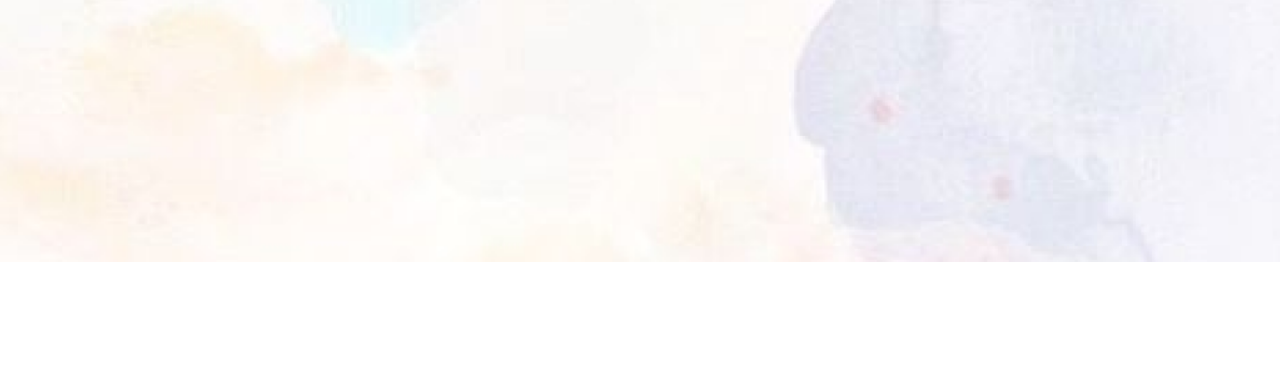
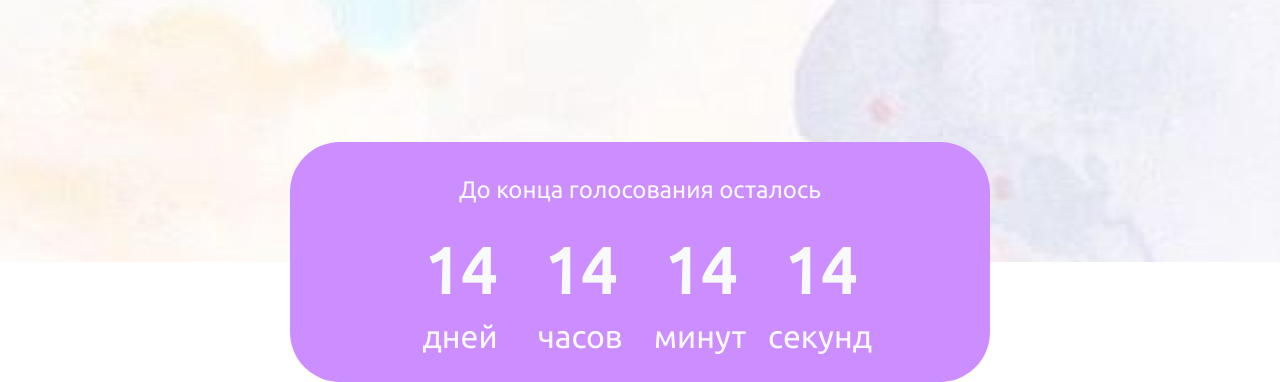
Before and after one commit to ast21/gender-party, a React app: page / in a window 1280 px wide. Shown: the part 538-920 px from the top of the page. Before the commit the page ends 800 px from the top, so only its background shows below. Built offline with nearby package versions, Linux system fonts and the light colour scheme.

Commit message:
feat: add timer

```diff
--- a/src/scss/app.scss
+++ b/src/scss/app.scss
@@ -13,6 +13,65 @@ html, body, #root {
 
   display: flex;
   align-items: center;
+
+  position: relative;
+
+  > .timer {
+    position: absolute;
+    padding: 30px;
+    color: $light;
+
+    left:0;
+    right:0;
+    margin-left: auto;
+    margin-right: auto;
+    bottom: 0;
+    margin-bottom: -120px;
+
+    width: 700px;
+    height: 240px;
+    background-color: $primary;
+    border-radius: 50px;
+
+    text-align: center;
+
+    display: flex;
+    flex-direction: column;
+    justify-content: space-between;
+
+    > .title {
+      font-size: 24px;
+    }
+
+    > .cells {
+      display: grid;
+      grid-template-columns: 25% 25% 25% 25%;
+      grid-template-rows: auto;
+
+      //display: flex;
+      //justify-content: space-between;
+      margin-left: 80px;
+      margin-right: 80px;
+
+      > div {
+        display: flex;
+        justify-content: center;
+        flex-direction: column;
+
+        > .number {
+          font-size: 64px;
+          font-weight: 700;
+          line-height: 64px;
+          margin-bottom: 18px;
+        }
+
+        > .title {
+          font-size: 32px;
+          line-height: 32px;
+        }
+      }
+    }
+  }
 }
 
 .first-screen_title {
--- a/src/views/Home/Home.js
+++ b/src/views/Home/Home.js
@@ -7,6 +7,28 @@ function Home() {
           <span>важный день</span>
           <span>вы с нами</span>
         </div>
+
+        <div className="timer">
+          <span className="title">До конца голосования осталось</span>
+          <div className="cells">
+            <div className="days">
+              <span className="number">14</span>
+              <span className="title">дней</span>
+            </div>
+            <div className="hours">
+              <span className="number">14</span>
+              <span className="title">часов</span>
+            </div>
+            <div className="minutes">
+              <span className="number">14</span>
+              <span className="title">минут</span>
+            </div>
+            <div className="seconds">
+              <span className="number">14</span>
+              <span className="title">секунд</span>
+            </div>
+          </div>
+        </div>
       </div>
     </>
   );
```
